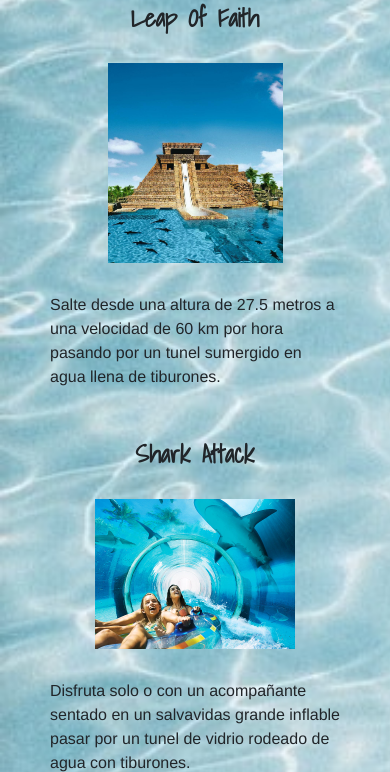
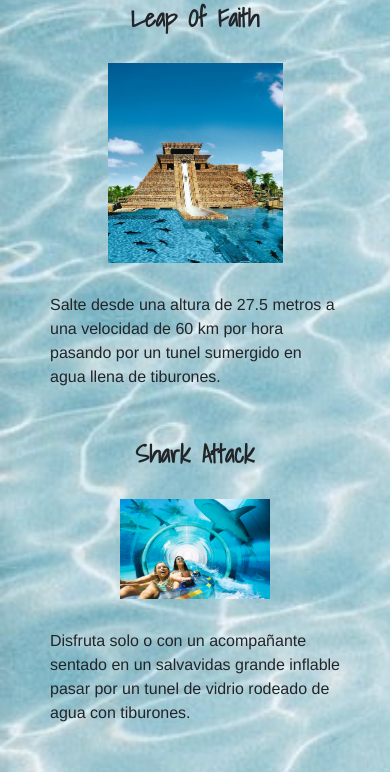
Before and after one commit to MicaelaRoelofs/Proyecto-MicaelaRoelofs, a website: page index.html in a window 390 px wide. Shown: the part 747-1519 px from the top of the page. Drawn offline with nearby package versions, Linux system fonts and the light colour scheme; files that its build step writes are made by us from their sources; a web font is replaced by a local one.

Commit message:
actualizo

```diff
--- a/SCSS/components/atracciones.scss
+++ b/SCSS/components/atracciones.scss
@@ -49,8 +49,8 @@ img {
     }
 
     img {
-        height: 100px;
-        width: 150px;
+        height: 80px;
+        width: 120px;
     }
 
     .title-atracciones {
--- a/SCSS/components/index.scss
+++ b/SCSS/components/index.scss
@@ -139,8 +139,8 @@ main {
                     margin-top: 30px;
                 }
                 img {
-                    height: 150px;
-                    width: 200px;
+                    height: 100px;
+                    width: 150px;
                 }
                 .leap-of-faith {
                     height: 200px;
```
